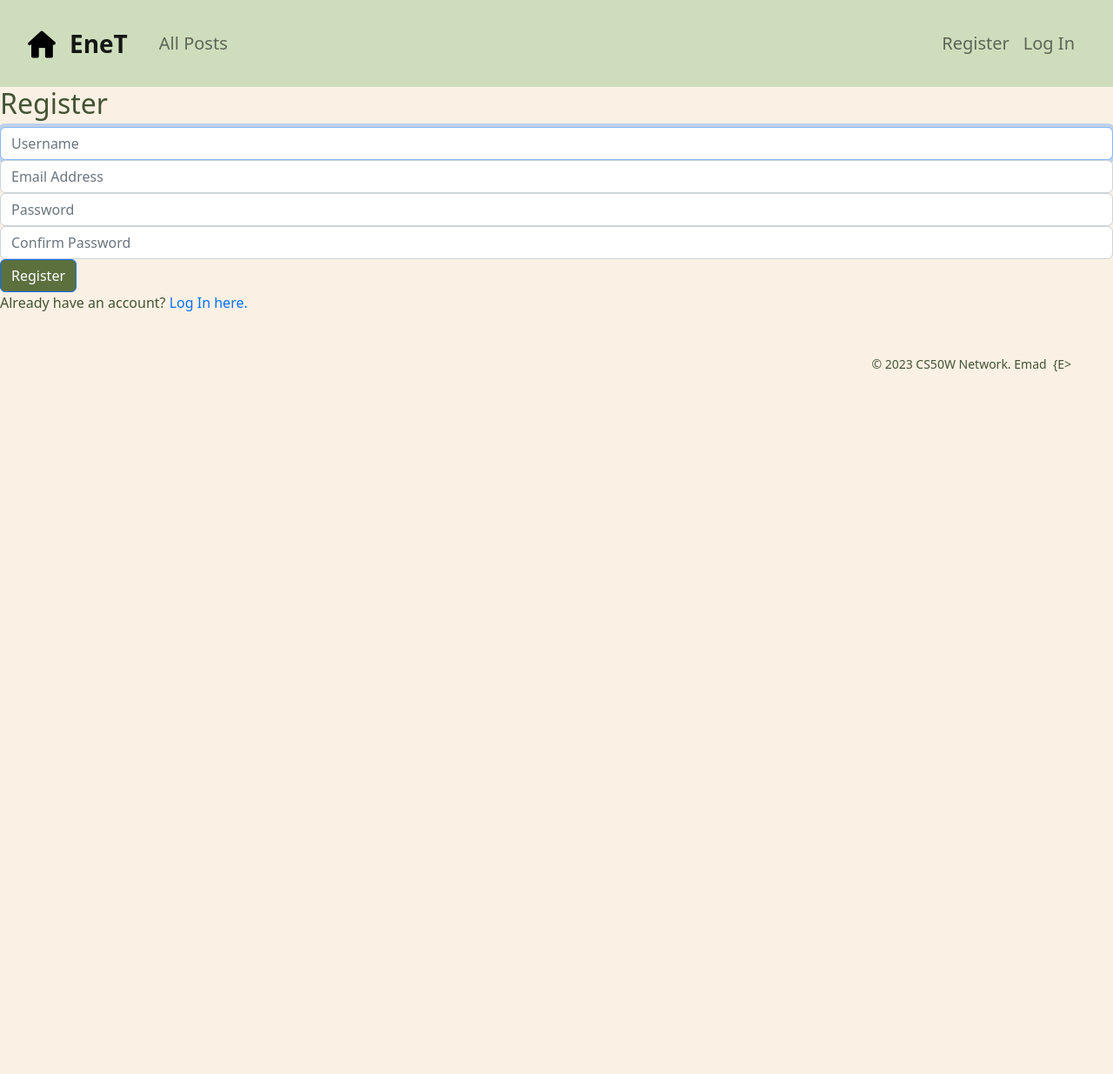
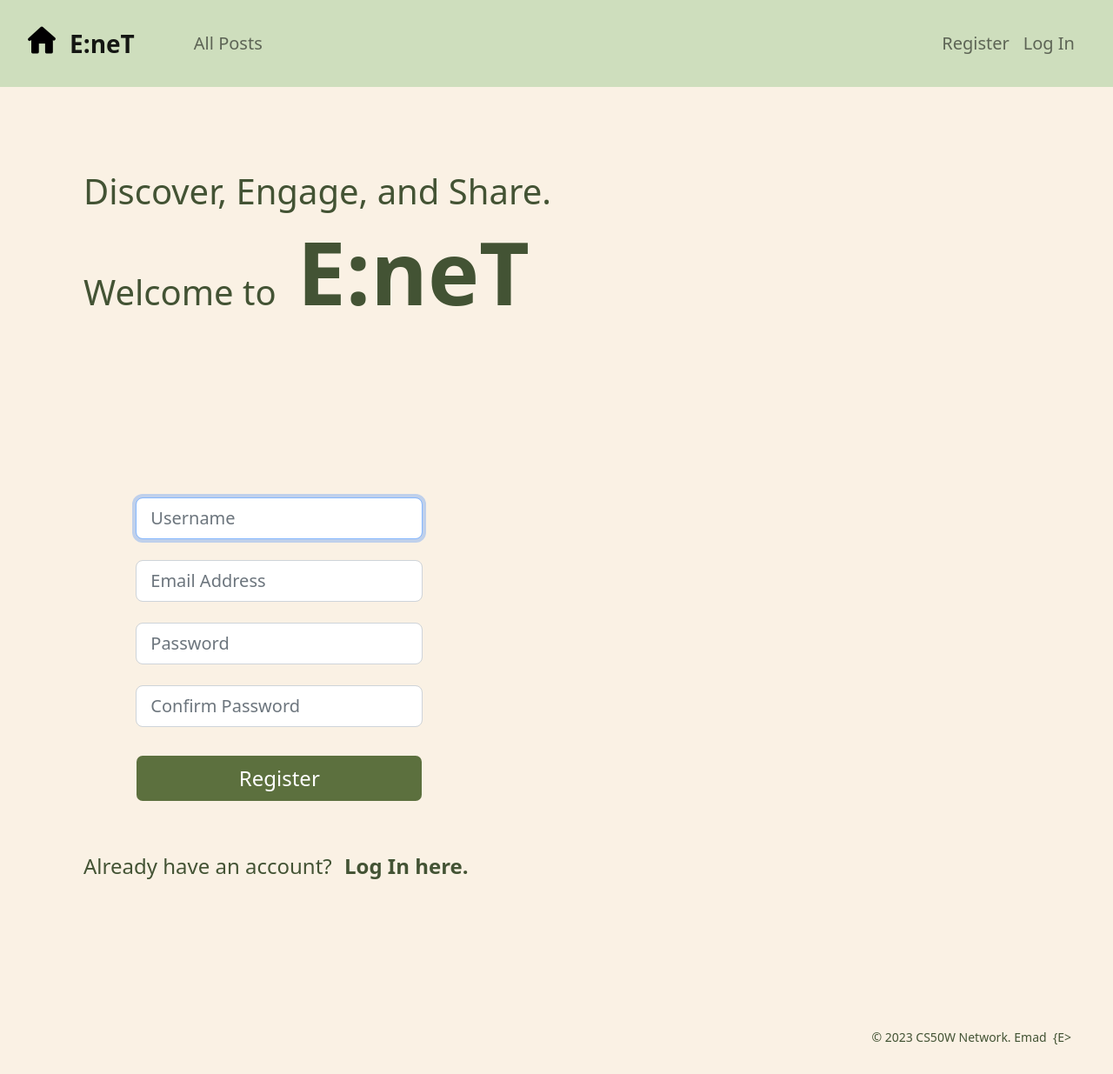
Before and after one commit to emads22/E-neT, a Django app: page /register in a window 1280 px wide. Shown: the whole page at 87% size. Before the commit the page ends 427 px from the top, so only its background shows below. Run offline with Django 3.2, Linux system fonts and the light colour scheme; some libraries are stand-ins or nearby versions.

Commit message:
Styling complete

```diff
--- a/network/static/network/styles.css
+++ b/network/static/network/styles.css
@@ -5,21 +5,38 @@ body {
     padding: 0;
 }
 
-
 a {
     text-decoration: none;
 }
 
+a.register-link, a.login-link {
+    color: #435334;
+}
+
 .home-icon {
+    margin-top: -15px;
+}
+
+.username {
     margin-top: -5px;
 }
 
+.title {
+    font-size: 250%;
+}
 
-/* .bg-card, .categories */
+.latest-title {
+    margin-bottom: -80px;
+}
+
+.profile-title {
+    margin-top: 30px;
+    margin-bottom: 30px;
+}
+
 .bg-navbar, .card-body {
     background-color: #CEDEBD;
 }
-
 
 .card-header, .modal-header {
     background-color: #9EB384;
@@ -40,9 +57,6 @@ a {
     background-color: #FAF1E4;
 }
 
-
-
-
 .messages {
     /* remove bullet points from this list items */
     list-style: none;
@@ -57,3 +71,6 @@ a {
     background-color: #9EB384;
     color: #fff;
 }
+
+
+/* colors: https://colorhunt.co/palette/faf1e4cedebd9eb384435334 */
--- a/network/templates/network/layout.html
+++ b/network/templates/network/layout.html
@@ -3,7 +3,7 @@
 <!DOCTYPE html>
 <html lang="en">
     <head>
-        <title>{% block title %}EneT{% endblock %}</title>
+        <title>{% block title %}E:neT{% endblock %}</title>
         <!-- <link rel="stylesheet" href="https://stackpath.bootstrapcdn.com/bootstrap/4.4.1/css/bootstrap.min.css" integrity="sha384-Vkoo8x4CGsO3+Hhxv8T/Q5PaXtkKtu6ug5TOeNV6gBiFeWPGFN9MuhOf23Q9Ifjh" crossorigin="anonymous"> -->
         <link href="https://cdn.jsdelivr.net/npm/bootstrap@5.2.3/dist/css/bootstrap.min.css" rel="stylesheet" integrity="sha384-rbsA2VBKQhggwzxH7pPCaAqO46MgnOM80zW1RWuH61DGLwZJEdK2Kadq2F9CUG65" crossorigin="anonymous">
         <!-- the following link element provides a small transparent image as the favicon, preventing the browser from making additional requests for the favicon.ico file and getting favicon error due to its absence. -->
@@ -16,14 +16,14 @@
     <body>
 
         <nav class="navbar navbar-expand-lg bg-navbar p-4 fs-5">
-            <a id="homepage" class="navbar-brand fs-3" href="{% url 'index' %}">
-                <img class="me-2 px-2 home-icon" src="{% static 'network/icons/home.png' %}" alt="home icon"><strong>EneT</strong>
+            <a id="homepage" class="navbar-brand fs-3 me-5" href="{% url 'index' %}">
+                <img class="me-2 px-2 home-icon" src="{% static 'network/icons/home.png' %}" alt="home icon"><strong>E:neT</strong>
             </a>
 
             <div class="container-fluid">
                 <ul class="navbar-nav me-auto mb-2 mb-lg-0">
                     <li class="nav-item nav-left">
-                    <a id="all_posts" class="nav-link" href="{% url 'all_posts' %}">All Posts</a>
+                    <a id="all_posts" class="nav-link" href="{% url 'index' %}">All Posts</a>
                     </li>
                     {% if user.is_authenticated %}
                         <li class="nav-item">
@@ -44,11 +44,11 @@
                                         <form action="{% url 'create' %}" method="post">
                                             {% csrf_token %}
                                             <div class="modal-body pt-4 px-4 pb-0">
-                                                <textarea class="p-1 new-content rounded-3" placeholder="Content" name="content" rows="4" cols="46"></textarea>
+                                                <textarea class="p-1 new-content rounded-3" placeholder="Content" name="content" rows="8" cols="46"></textarea>
                                             </div>
                                             <div class="modal-footer pb-3">
-                                                <button type="button" class="btn btn-lg me-3" data-bs-dismiss="modal">Close</button>
-                                                <button type="submit" class="btn btn-lg me-2">Save changes</button>
+                                                <button type="button" class="btn btn-lg me-3" data-bs-dismiss="modal">Cancel</button>
+                                                <button type="submit" class="btn btn-lg me-2">Publish</button>
                                             </div>
                                         </form>
                                     </div>
@@ -60,7 +60,7 @@
                 <ul class="navbar-nav ms-auto mb-2 mb-lg-0">
                 {% if user.is_authenticated %}
                     <li class="nav-item d-flex justify-content-end">
-                        <a class="nav-link" href="{% url 'profile' user.id %}"><strong>{{ user.username }}</strong></a>
+                        <a class="nav-link me-4 fs-4 username" href="{% url 'profile' user.id %}"><strong>{{ user.username }}</strong></a>
                     </li>
                     <li class="nav-item d-flex justify-content-end">
                         <a class="nav-link" href="{% url 'logout' %}">Log Out</a>
@@ -91,8 +91,6 @@
                         <li class="page-item"><a class="page-link btn mx-1" href="?page={{ page.previous_page_number }}">Previous</a></li>
                     {% endif %}
                         <li class="page-item"><a class="page-link btn mx-1" href="?page={{ page.number }}">{{page.number}}</a></li>
-                    <!-- <li class="page-item"><a class="page-link" href="#">2</a></li>
-                    <li class="page-item"><a class="page-link" href="#">3</a></li> -->
                     {% if page.has_next %}
                         <li class="page-item"><a class="page-link btn mx-1" href="?page={{ page.next_page_number }}">Next</a></li>
                     {% endif %}
--- a/network/templates/network/register.html
+++ b/network/templates/network/register.html
@@ -2,29 +2,53 @@
 
 {% block body %}
 
-    <h2>Register</h2>
-
     {% if message %}
-        <div>{{ message }}</div>
+        <div class="alert alert-secondary p-4 fs-5" role="alert">
+            {{ message }}
+        </div>
+        <!-- The meta tag with http-equiv="refresh" attribute reloads the page after 2 seconds here -->
+        <meta http-equiv="refresh" content="2;url={% url 'register' %}">
     {% endif %}
 
-    <form action="{% url 'register' %}" method="post">
-        {% csrf_token %}
-        <div class="form-group">
-            <input class="form-control" autofocus type="text" name="username" placeholder="Username">
+
+    <div class="row container-fluid">
+
+        <div class="col-auto m-5 p-5">
+            <h1 class="">Discover, Engage, and Share.</h1>
+            <h1 class="">Welcome to<strong class="title ms-4">E:neT</strong></h1>
         </div>
-        <div class="form-group">
-            <input class="form-control" type="email" name="email" placeholder="Email Address">
+
+        <div class="col-auto m-5 p-5 container">
+            <div class="d-flex justify-content-center">
+                <form action="{% url 'register' %}" method="post">
+                    {% csrf_token %}
+
+                    <div class="col-auto mb-4">
+                        <input autofocus class="form-control form-control-lg" type="text" name="username" placeholder="Username">
+                    </div>
+                    <div class="col-auto mb-4">
+                        <input class="form-control form-control-lg" type="email" name="email" placeholder="Email Address">
+                    </div>
+                    <div class="col-auto mb-4">
+                        <input class="form-control form-control-lg" type="password" name="password" placeholder="Password">
+                    </div>
+                    <div class="col-auto mb-4">
+                        <input class="form-control form-control-lg" type="password" name="confirmation" placeholder="Confirm Password">
+                    </div>
+
+                    <div class="col-auto">
+                        <button type="submit" class="form-control btn btn-lg mt-2 mb-4 fs-4">
+                            Register
+                        </button>
+                    </div>
+                </form>
+            </div>
+            <br>
+            <p class="text-center mt-2 mb-4 fs-4">
+                Already have an account? <a href="{% url 'login' %}" class="mx-2 login-link"><strong>Log In here.</strong></a>
+            </p>
         </div>
-        <div class="form-group">
-            <input class="form-control" type="password" name="password" placeholder="Password">
-        </div>
-        <div class="form-group">
-            <input class="form-control" type="password" name="confirmation" placeholder="Confirm Password">
-        </div>
-        <input class="btn btn-primary" type="submit" value="Register">
-    </form>
 
-    Already have an account? <a href="{% url 'login' %}">Log In here.</a>
+    </div>
 
 {% endblock %}
--- a/network/urls.py
+++ b/network/urls.py
@@ -8,7 +8,6 @@ urlpatterns = [
     path("login", views.login_view, name="login"),
     path("logout", views.logout_view, name="logout"),
     path("register", views.register, name="register"),
-    path("posts/all", views.all_posts, name="all_posts"),
     path("posts/create", views.create, name="create"),
     path("profile/<int:user_id>", views.profile, name="profile"),
     path("profile/<int:user_id>/<str:action>", views.follow_unfollow, name="follow_unfollow"),
--- a/network/views.py
+++ b/network/views.py
@@ -8,9 +8,11 @@ from django.contrib import messages
 from django.core.paginator import Paginator
 import json
 
-from .models import User, Post, Comment
+from .models import User, Post
 
 
+
+# <==================================================<Helper Tools>==================================================>
 def pagination(request, objects_list):
     # pagination to show 10 objects (posts) per page
     paginator = Paginator(objects_list, 10)
@@ -22,77 +24,15 @@ def pagination(request, objects_list):
     return page
 
 
+
+# <==================================================<Views Functions>==================================================>
 def index(request):
-    # param_all = request.GET.get("all")
     # get all posts in reverse chronological order
     all_posts = Post.objects.order_by("-date_posted").all()
 
     return render(request, "network/index.html", context={
-        'page': pagination(request, all_posts),
-        # when clicking 'All Posts' go to index page (where all posts displayed) but remove create post div even if user is logged in
-        # 'creation_available': False if param_all else True,
+        'page': pagination(request, all_posts)
     })
-
-
-def login_view(request):
-    if request.method == "POST":
-
-        # Attempt to sign user in
-        username = request.POST["username"]
-        password = request.POST["password"]
-        user = authenticate(request, username=username, password=password)
-
-        # Check if authentication successful
-        if user is not None:
-            login(request, user)
-            return HttpResponseRedirect(reverse("index"))
-        else:
-            return render(request, "network/login.html", {
-                "message": "Invalid username and/or password."
-            })
-    else:
-        return render(request, "network/login.html")
-
-
-def logout_view(request):
-    logout(request)
-    return HttpResponseRedirect(reverse("index"))
-
-
-def register(request):
-    if request.method == "POST":
-        username = request.POST["username"]
-        email = request.POST["email"]
-
-        # Ensure password matches confirmation
-        password = request.POST["password"]
-        confirmation = request.POST["confirmation"]
-        if password != confirmation:
-            return render(request, "network/register.html", {
-                "message": "Passwords must match."
-            })
-
-        # Attempt to create new user
-        try:
-            user = User.objects.create_user(username, email, password)
-            user.save()
-        except IntegrityError:
-            return render(request, "network/register.html", {
-                "message": "Username already taken."
-            })
-        login(request, user)
-        return HttpResponseRedirect(reverse("index"))
-    else:
-        return render(request, "network/register.html")
-
-
-def all_posts(request):
-    # get all posts in reverse chronological order
-    all_posts = Post.objects.order_by("-date_posted").all()
-
-    return render(request, "network/all_posts.html", context={
-        'page': pagination(request, all_posts),
-        })
 
 
 @login_required
@@ -218,3 +158,57 @@ def post_reaction(request, post_id):
             "message": ("success", f"You {reaction}d this post."),
             "total_likes": this_post.likers.count()
             }, status=200)  # Success
+
+
+
+# <==================================================<Given Functions>==================================================>
+def login_view(request):
+    if request.method == "POST":
+
+        # Attempt to sign user in
+        username = request.POST["username"]
+        password = request.POST["password"]
+        user = authenticate(request, username=username, password=password)
+
+        # Check if authentication successful
+        if user is not None:
+            login(request, user)
+            return HttpResponseRedirect(reverse("index"))
+        else:
+            return render(request, "network/login.html", {
+                "message": "Invalid username and/or password."
+            })
+    else:
+        return render(request, "network/login.html")
+
+
+def logout_view(request):
+    logout(request)
+    return HttpResponseRedirect(reverse("index"))
+
+
+def register(request):
+    if request.method == "POST":
+        username = request.POST["username"]
+        email = request.POST["email"]
+
+        # Ensure password matches confirmation
+        password = request.POST["password"]
+        confirmation = request.POST["confirmation"]
+        if password != confirmation:
+            return render(request, "network/register.html", {
+                "message": "Passwords must match."
+            })
+
+        # Attempt to create new user
+        try:
+            user = User.objects.create_user(username, email, password)
+            user.save()
+        except IntegrityError:
+            return render(request, "network/register.html", {
+                "message": "Username already taken."
+            })
+        login(request, user)
+        return HttpResponseRedirect(reverse("index"))
+    else:
+        return render(request, "network/register.html")
```
Also changed, not shown: network/templates/network/all_posts.html (deleted, +0 -84 lines), network/templates/network/draft.html (deleted, +0 -26 lines), network/templates/network/following.html (+11 -5 lines), network/templates/network/index.html (+17 -9 lines), network/templates/network/login.html (+33 -15 lines), network/templates/network/profile.html (+55 -31 lines), db.sqlite3.
